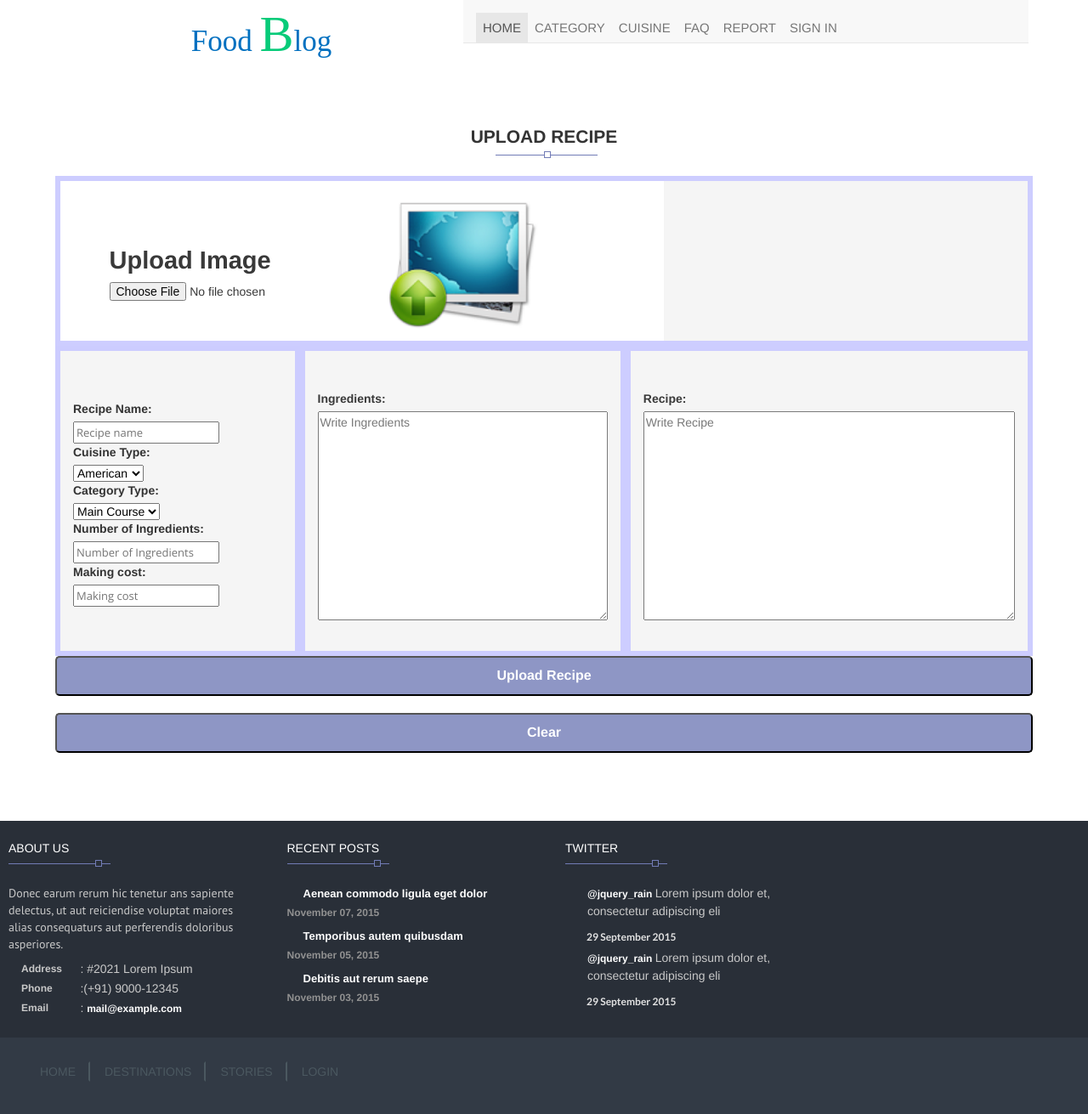
After one commit to mahrin/story_470, a PHP site: page /view/upload_maintain.php in a window 1280 px wide. The commit adds this page. Shown: the whole page at 85% size. Run offline with PHP 8.4, Linux system fonts and the light colour scheme; some web fonts are replaced.

Commit message:
UPLOAD RECIPE  FRONT END DONE PHP CODE NEEDED

```diff
--- /dev/null
+++ b/view/css/upload_style.css
@@ -0,0 +1,22 @@
+.upload_1{
+    float:left;padding:5%; background-color: whitesmoke;border:6px solid #ccccff;height:365px;
+
+}
+.upload_2{
+    float:left;padding:4%;opacity:0.97; background-color: whitesmoke;border:6px solid #ccccff;height:365px;
+
+}
+.upload_3{
+    float:left;padding:4%;opacity:0.97; background-color: whitesmoke;border:6px solid #ccccff;height:365px;
+
+}
+
+.upload_4{
+    padding:5%;opacity:0.97; background-color: whitesmoke;border:6px solid #ccccff;height:200px;
+   // background-image: url("back1.jpg");
+
+}
+.upload_5{
+    float:left;padding:4%; background-color: whitesmoke;border:6px solid #ccccff;height:200px;color:black;
+
+}
--- a/view/report.php
+++ b/view/report.php
@@ -8,6 +8,7 @@ if (isset($_GET['recepie_id'])) {
 
 //$query = mysql_query("SELECT * from recepie ORDER BY upload_date DESC");
 //$query = mysql_query("SELECT * FROM recepie INNER JOIN ratingtable ON recepie.recepie_id=ratingtable.recepie_id ORDER BY recepie.upload_date DESC , ratingtable.rate ASC  ");
+//$query = mysql_query("SELECT * FROM recepie INNER JOIN ratingtable ON recepie.recepie_id=ratingtable.recepie_id WHERE main_copy=1 GROUP BY cuisine ORDER BY upload_date DESC LIMIT 3 ");
 
 $query = mysql_query("SELECT * FROM recepie INNER JOIN ratingtable ON recepie.recepie_id=ratingtable.recepie_id WHERE catagory='main_course'  AND   main_copy=1 ORDER BY upload_date DESC LIMIT 3");
 $dessert = mysql_query("SELECT * FROM recepie INNER JOIN ratingtable ON recepie.recepie_id=ratingtable.recepie_id WHERE catagory='dessert' AND    main_copy=1 ORDER BY upload_date DESC  LIMIT 3");
--- /dev/null
+++ b/view/upload_maintain.php
@@ -0,0 +1,166 @@
+
+<?php
+require("../control/connection.php");
+?>
+
+
+
+
+<!DOCTYPE html>
+<html lang = "en">
+    <head>
+        <title>Food Blog</title>
+        <meta charset = "utf-8">
+        <meta name = "viewport" content = "width=device-width, initial-scale=1">
+
+
+        <link rel = "stylesheet" href = "css/drop_down_searching_style.css" type = "text/css">
+        <link rel = "stylesheet" href = "css/data_show_box_style.css" type = "text/css">
+        <link rel = "stylesheet" href = "css/upload_style.css" type = "text/css">
+        <link rel="stylesheet" href="css/style.css" />
+        <link rel="stylesheet" href="css/bootstrap.min.css"/>
+        <link rel="stylesheet" href="css/style_footer.css"/>
+
+
+    </head>
+
+    <body>
+<div class="container">
+      <?php include 'header.php'; ?>
+            <section class="super_sub_content row">
+                <div class="dividerHeading text-center">
+                    <h4><span><?php echo "<b>UPLOAD RECIPE</b>" ?></span></h4>
+                </div>
+
+                <div class="print_data" style='margin:0px;padding: 0px;'>
+
+                <?php
+                if (isset($_POST['register'])) {
+
+                    $name = $_FILES["myfile"]["name"];
+                    $type = $_FILES["myfile"]["type"];
+                    $size = $_FILES["myfile"]["size"];
+                    $temp = $_FILES["myfile"]["tmp_name"]; // temporary location to save the img
+                    $error = $_FILES["myfile"]["error"];
+                    //   $rasta = $name;
+
+
+                    if ($error > 0) {   //conditions
+                        die("error uploading file! code $error.");
+                    } else {
+                        if ($type == "image/jpg" || $type == "image/png" || $type = 'image/gif') {
+                            move_uploaded_file($temp, "images/food/UPLOAD_TRY/" . $name);  //location where we want to save the img
+//                            $rasta = "images/food/UPLOAD_TRY/" . $name;
+                            ?>
+
+                            <span style="color:black;font-size: 34px;font-family:Monotype Corsiva;text-align: center;margin-left: 40%;">  <?php echo "Upload Completed"; ?> </span>
+                            <?php //echo "upload completed"; ?>
+
+                            <?php
+                        } else {
+                            die("that format is not allowed");
+                        }
+                    }
+
+
+                    $recepie_name = $_POST['recepie_name'];
+                    $cuisine = $_POST['cuisine'];
+                    $catagory = $_POST['catagory'];
+                    $no_of_ingredients = $_POST['no_of_ingredients'];
+                    $price = $_POST['price'];
+                    $ingredients = $_POST['ingredients'];
+                    $description = $_POST['description'];
+                    //  $rasta=$_POST['img_path'];
+
+                    $data1="INSERT INTO recepie VALUES (NULL, `$recepie_name`, `$ingredients`, `$no_of_ingredients`, `$cuisine`, `$catagory`, `$description`, `$price`, NULL,NULL )" ;
+
+    // $data1 = "INSERT into recepie values (NULL, '$recepie_name', '$ingredients', $no_of_ingredients, '$cuisine', '$catagory', '$description', '$rasta', $price)";
+                    $query1 = mysql_query($data1);
+
+                    mysql_close($conn);
+                }
+                ?>
+
+
+
+
+
+                <form  action="upload_maintain.php" method="POST" enctype="multipart/form-data"  name="myForm">
+
+
+                    <div class="upload_4" style=" background-image:url('images/upload_image_1.png');background-size: contain;background-repeat: no-repeat; " >
+                        <h2 style="font-weight:bolder;font-size: 29px;">Upload Image</h2>
+                        <input  type='file' name='myfile' ><br><br>
+                    </div>
+
+
+
+
+                    <div class='upload_1 col-md-3' style=" ">
+                        <label>Recipe Name:</label> <br>
+                        <input type="text" name="recepie_name" placeholder="Recipe name">
+                        <br>
+
+                        <label>Cuisine Type:</label> <br>
+                        <select required name="cuisine" placeholder="Cuisine Type" style="color:black;" >
+                            <option value="american">American</option>
+                            <option value="indian">Indian</option>
+                            <option value="chinese">Chinese</option>
+                            <option value="japanese">Japanese</option>
+                            <option value="italian">Italian</option>
+                            <option value="mexican">Mexican</option>
+                        </select>
+
+                        <br>
+
+                        <label>Category Type:</label> <br>
+                        <select required name="catagory" placeholder="Category Type" style="color:black;" >
+                            <option value="main_course">Main Course</option>
+                            <option value="appetizer">Appetizer</option>
+                            <option value="drink">Drink</option>
+                            <option value="dessert">Dessert</option>
+                        </select>
+
+                        <br>
+
+
+                        <label>Number of Ingredients:</label> <br>
+                        <input type="text" name="no_of_ingredients" placeholder="Number of Ingredients">
+                        <br>
+
+                        <label>Making cost: </label><br>
+                        <input type="text" name="price" placeholder="Making cost">
+                        <br>
+
+
+
+                    </div>
+
+                    <div class="upload_2 col-md-4" style="">
+                        <label>Ingredients:</label> <br>
+                        <textarea ype="text" name="ingredients" placeholder="Write Ingredients" rows="12" cols="32"></textarea>
+
+                        <br>
+                    </div>
+                    <div class="upload_3 col-md-5" style="">
+                        <label> Recipe:</label> <br>
+
+                        <textarea type="text" name="description" placeholder="Write Recipe" rows="12" cols="40"></textarea>
+                        <br>
+
+                    </div>
+
+                    <br>
+                    <button type="submit" class="details_button_link"  name="register">Upload Recipe</button>
+                    <button type="reset" class="details_button_link" >Clear</button>
+                </form>
+
+
+
+
+            </div>
+        </div>
+
+        <?php include 'footer.php'; ?>
+    </body>
+</html>
```
Also changed, not shown: view/images/food/UPLOAD_TRY/routine.PNG (added), view/images/upload_image_1.png (added).
